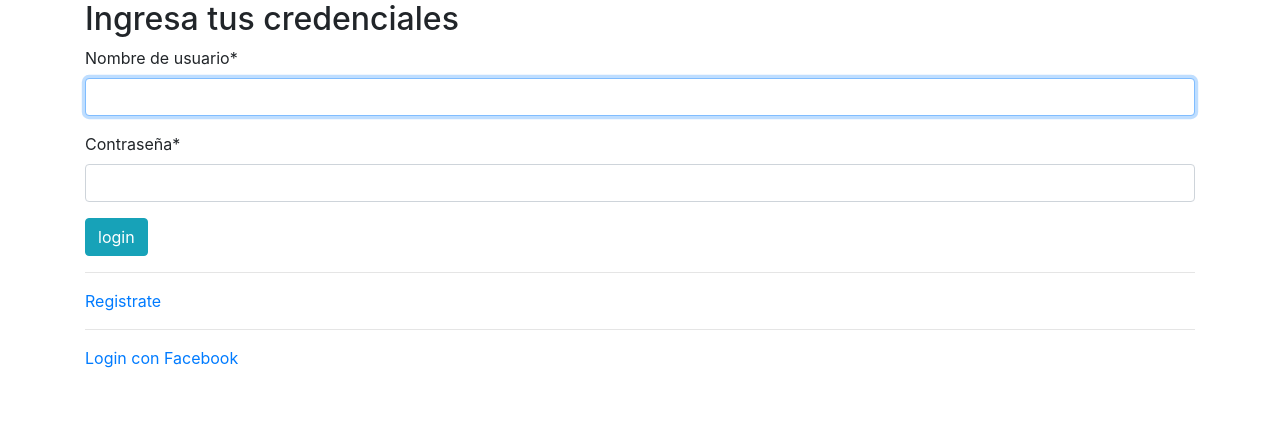
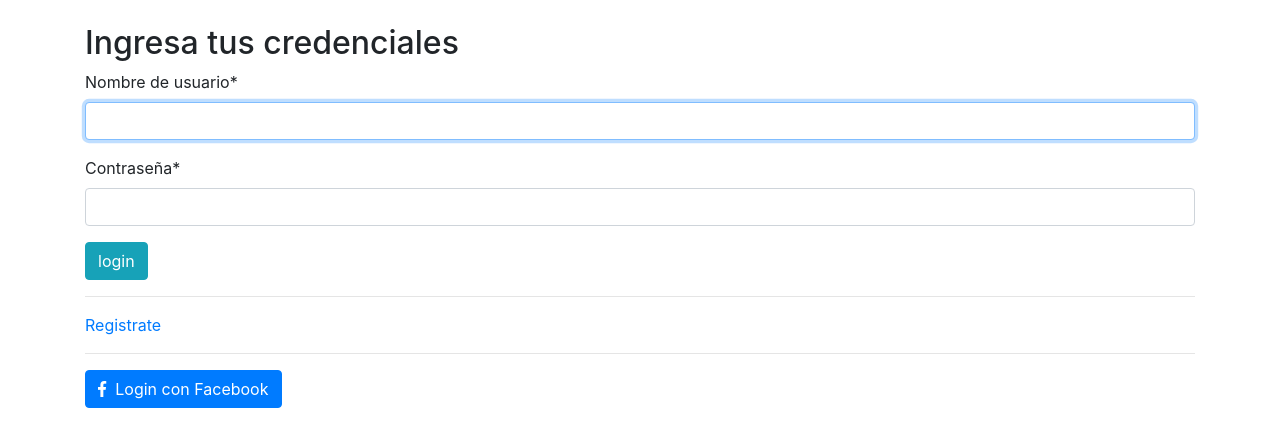
Before and after one commit to hecjara/examen_dwy4191, a Django app: page /accounts/login/ in a window 1280 px wide. Shown: the top 447 px of the page. Run offline with Django 3.2, Linux system fonts and the light colour scheme; some libraries are stand-ins or nearby versions.

Commit message:
se agrega fontawesome y el boton de facebook en el login.html

```diff
--- a/accounts/templates/registration/login.html
+++ b/accounts/templates/registration/login.html
@@ -8,12 +8,15 @@
     <link rel="stylesheet" href="https://stackpath.bootstrapcdn.com/bootstrap/4.1.3/css/bootstrap.min.css">
     <script src="https://stackpath.bootstrapcdn.com/bootstrap/4.1.3/js/bootstrap.min.js"></script>
     <script src="https://stackpath.bootstrapcdn.com/bootstrap/4.1.3/js/bootstrap.bundle.min.js"></script>
+    <link rel="stylesheet" href="https://use.fontawesome.com/releases/v5.5.0/css/all.css" integrity="sha384-B4dIYHKNBt8Bc12p+WXckhzcICo0wtJAoU8YZTY5qE0Id1GSseTk6S+L3BlXeVIU" crossorigin="anonymous">
+
 
 </head>
 <body>
 
     {% load crispy_forms_tags %}
 
+    <br>
     <div class="container">
 
         <h2>Ingresa tus credenciales</h2>
@@ -28,7 +31,7 @@
         <hr>
         <a href="{% url 'register' %}">Registrate</a>
         <hr>
-        <a href="{% url 'social:begin' 'facebook' %}">Login con Facebook</a>
+        <a href="{% url 'social:begin' 'facebook' %}" class="btn btn-primary"><i class="fab fa-facebook-f"></i>&nbsp; Login con Facebook</a>
 
 
     </div>
```
Also changed, not shown: db.sqlite3.
